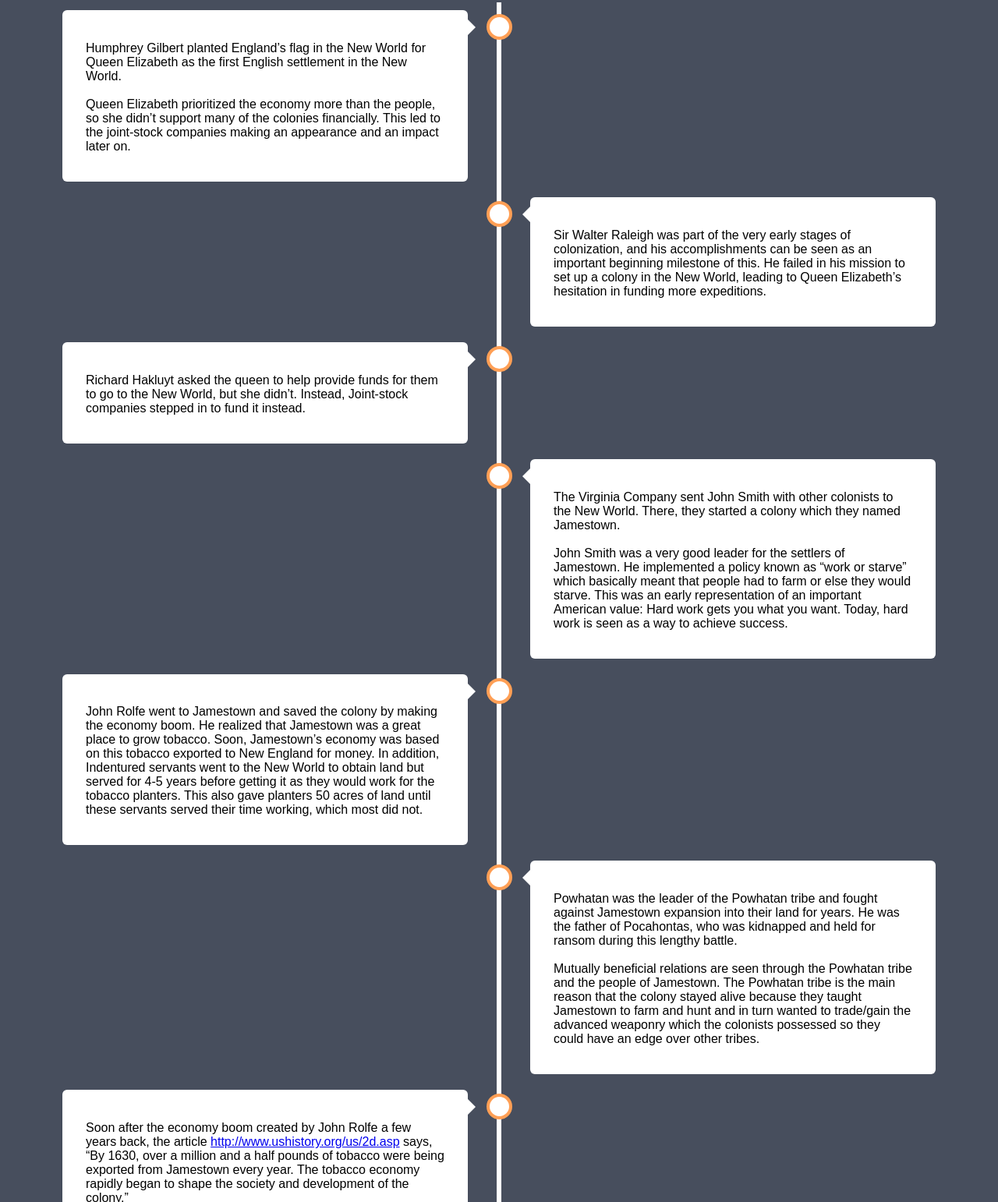
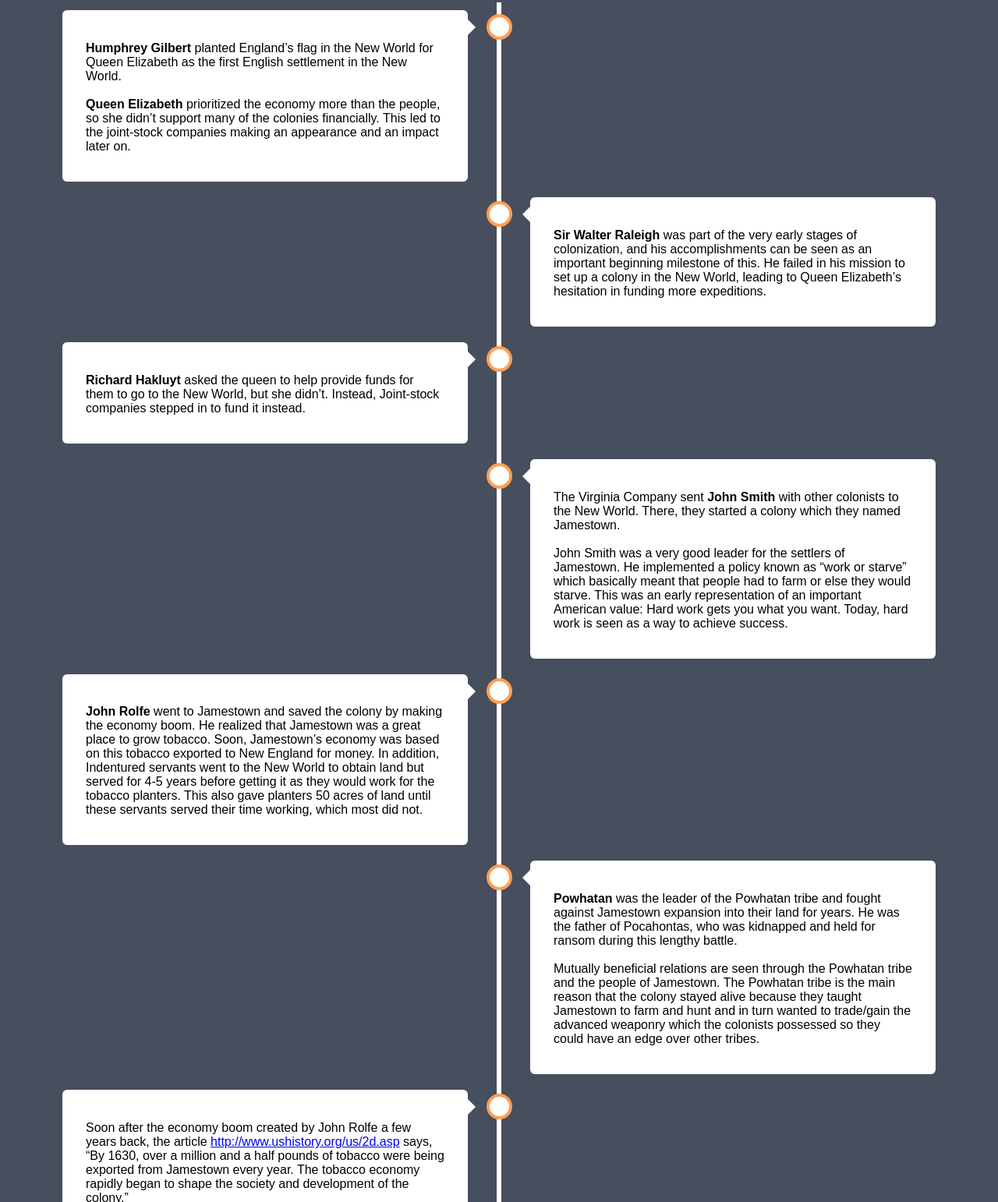
Before and after one commit to ayunami2000/britain-in-the-new-world, a plain HTML site: page index.html in a window 1280 px wide. Shown: the part 800-2342 px from the top of the page at 78% size. Drawn offline with Linux system fonts and the light colour scheme; a web font is replaced by a local one.

Commit message:
Update index.html

```diff
--- a/index.html
+++ b/index.html
@@ -139,43 +139,43 @@ display:inline-block;
   <div class="container left">
     <div class="content">
       <h2></h2>
-      <p>Humphrey Gilbert planted England’s flag in the New World for Queen Elizabeth as the first English settlement in the New World.<br><br>Queen Elizabeth prioritized the economy more than the people, so she didn’t support many of the colonies financially. This led to the joint-stock companies making an appearance and an impact later on.</p>
+      <p><b>Humphrey Gilbert</b> planted England’s flag in the New World for Queen Elizabeth as the first English settlement in the New World.<br><br><b>Queen Elizabeth</b> prioritized the economy more than the people, so she didn’t support many of the colonies financially. This led to the joint-stock companies making an appearance and an impact later on.</p>
     </div>
   </div>
   <div class="container right">
     <div class="content">
       <h2></h2>
-      <p>Sir Walter Raleigh was part of the very early stages of colonization, and his accomplishments can be seen as an important beginning milestone of this. He failed in his mission to set up a colony in the New World, leading to Queen Elizabeth’s hesitation in funding more expeditions.</p>
+      <p><b>Sir Walter Raleigh</b> was part of the very early stages of colonization, and his accomplishments can be seen as an important beginning milestone of this. He failed in his mission to set up a colony in the New World, leading to Queen Elizabeth’s hesitation in funding more expeditions.</p>
     </div>
   </div>
   <div class="container left">
     <div class="content">
       <h2></h2>
-      <p>Richard Hakluyt asked the queen to help provide funds for them to go to the New World, but she didn’t. Instead, Joint-stock companies stepped in to fund it instead.</p>
+      <p><b>Richard Hakluyt</b> asked the queen to help provide funds for them to go to the New World, but she didn’t. Instead, Joint-stock companies stepped in to fund it instead.</p>
     </div>
   </div>
   <div class="container right">
     <div class="content">
       <h2></h2>
-      <p>The Virginia Company sent John Smith with other colonists to the New World. There, they started a colony which they named Jamestown.<br><br>John Smith was a very good leader for the settlers of Jamestown. He implemented a policy known as “work or starve” which basically meant that people had to farm or else they would starve. This was an early representation of an important American value: Hard work gets you what you want. Today, hard work is seen as a way to achieve success.</p>
+      <p>The Virginia Company sent <b>John Smith</b> with other colonists to the New World. There, they started a colony which they named Jamestown.<br><br>John Smith was a very good leader for the settlers of Jamestown. He implemented a policy known as “work or starve” which basically meant that people had to farm or else they would starve. This was an early representation of an important American value: Hard work gets you what you want. Today, hard work is seen as a way to achieve success.</p>
     </div>
   </div>
   <div class="container left">
     <div class="content">
       <h2></h2>
-      <p>John Rolfe went to Jamestown and saved the colony by making the economy boom. He realized that Jamestown was a great place to grow tobacco. Soon, Jamestown’s economy was based on this tobacco exported to New England for money. In addition, Indentured servants went to the New World to obtain land but served for 4-5 years before getting it as they would work for the tobacco planters. This also gave planters 50 acres of land until these servants served their time working, which most did not.</p>
+      <p><b>John Rolfe</b> went to Jamestown and saved the colony by making the economy boom. He realized that Jamestown was a great place to grow tobacco. Soon, Jamestown’s economy was based on this tobacco exported to New England for money. In addition, Indentured servants went to the New World to obtain land but served for 4-5 years before getting it as they would work for the tobacco planters. This also gave planters 50 acres of land until these servants served their time working, which most did not.</p>
     </div>
   </div>
   <div class="container right">
     <div class="content">
       <h2></h2>
-      <p>Powhatan was the leader of the Powhatan tribe and fought against Jamestown expansion into their land for years. He was the father of Pocahontas, who was kidnapped and held for ransom during this lengthy battle.<br><br>Mutually beneficial relations are seen through the Powhatan tribe and the people of Jamestown. The Powhatan tribe is the main reason that the colony stayed alive because they taught Jamestown to farm and hunt and in turn wanted to trade/gain the advanced weaponry which the colonists possessed so they could have an edge over other tribes.</p>
+      <p><b>Powhatan</b> was the leader of the Powhatan tribe and fought against Jamestown expansion into their land for years. He was the father of Pocahontas, who was kidnapped and held for ransom during this lengthy battle.<br><br>Mutually beneficial relations are seen through the Powhatan tribe and the people of Jamestown. The Powhatan tribe is the main reason that the colony stayed alive because they taught Jamestown to farm and hunt and in turn wanted to trade/gain the advanced weaponry which the colonists possessed so they could have an edge over other tribes.</p>
     </div>
   </div>
   <div class="container left">
     <div class="content">
       <h2></h2>
-      <p>Soon after the economy boom created by John Rolfe a few years back, the article <a href="http://www.ushistory.org/us/2d.asp">http://www.ushistory.org/us/2d.asp</a> says, “By 1630, over a million and a half pounds of tobacco were being exported from Jamestown every year. The tobacco economy rapidly began to shape the society and development of the colony.”</p>
+      <p>Soon after the economy boom created by John Rolfe a few years back, the article <a target="_blank" href="http://www.ushistory.org/us/2d.asp">http://www.ushistory.org/us/2d.asp</a> says, “By 1630, over a million and a half pounds of tobacco were being exported from Jamestown every year. The tobacco economy rapidly began to shape the society and development of the colony.”</p>
     </div>
   </div>
   <div class="container right">
```
